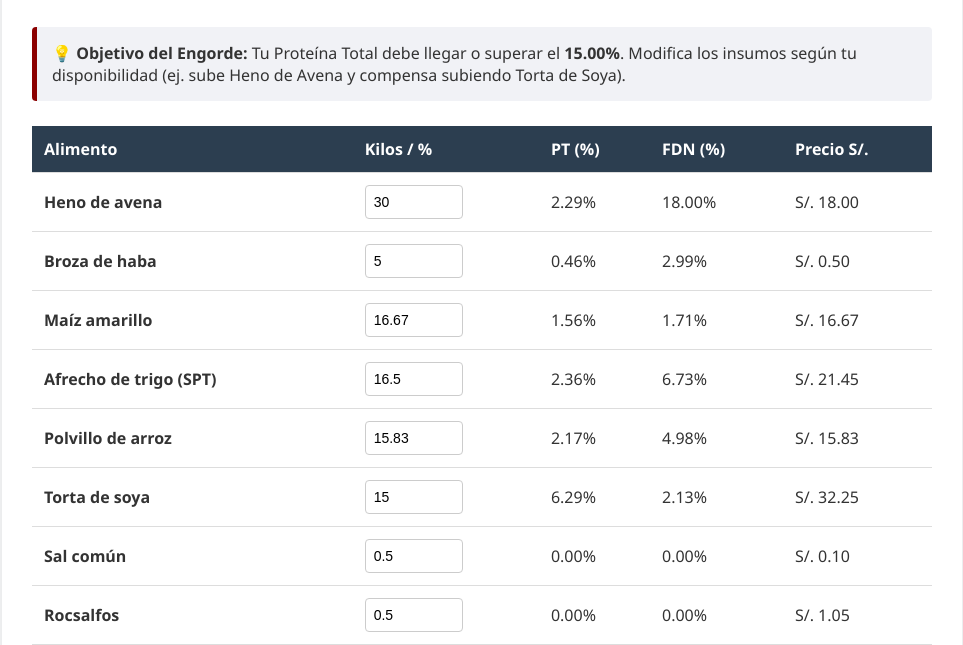
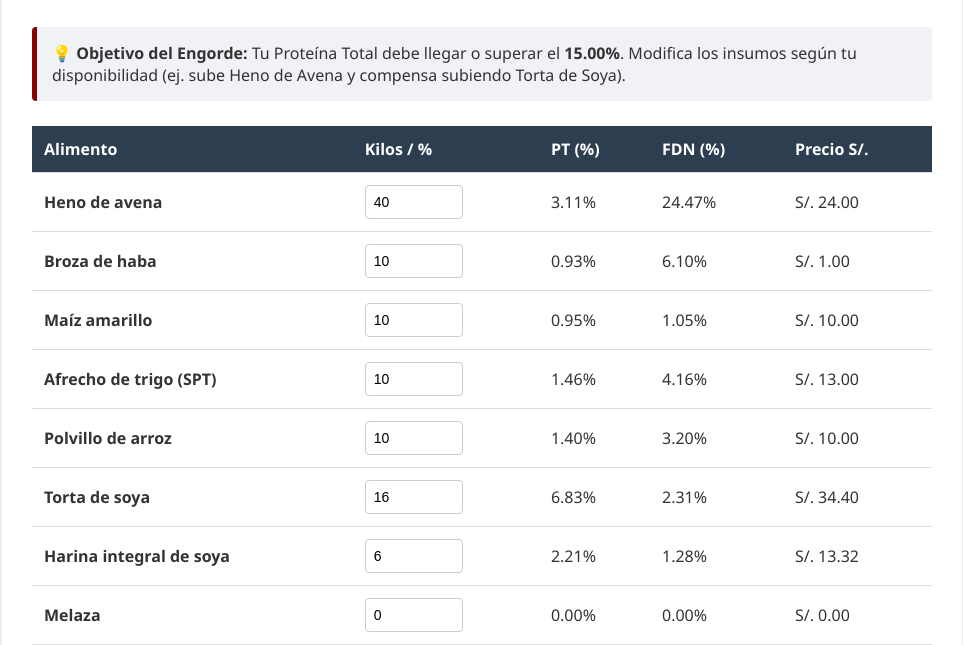
Before and after one commit to miguelchata/feeder-cattle, a plain HTML site: page index.html in a window 1280 px wide. Shown: the part 155-800 px from the top of the page, without its empty margins (158-1121 px from the left). Drawn offline with Linux system fonts and the light colour scheme.

Commit message:
Chagend default inicial values from base nutritional

```diff
--- a/script.js
+++ b/script.js
@@ -1,14 +1,15 @@
 // Base de datos nutricional (valores reales de tu primera imagen)
 const baseNutricional = [
-    { id: "avena", nombre: "Heno de avena", pt: 8.0, fdn: 63.0, precio: 0.60, inicial: 30.00 },
-    { id: "haba", nombre: "Broza de haba", pt: 9.6, fdn: 62.8, precio: 0.10, inicial: 5.00 },
-    { id: "maiz", nombre: "Maíz amarillo", pt: 9.8, fdn: 10.8, precio: 1.00, inicial: 16.67 },
-    { id: "afrecho", nombre: "Afrecho de trigo (SPT)", pt: 15.0, fdn: 42.8, precio: 1.30, inicial: 16.50 },
-    { id: "polvillo", nombre: "Polvillo de arroz", pt: 14.4, fdn: 33.0, precio: 1.00, inicial: 15.83 },
-    { id: "soya", nombre: "Torta de soya", pt: 44.0, fdn: 14.9, precio: 2.15, inicial: 15.00 },
-    { id: "sal", nombre: "Sal común", pt: 0.0, fdn: 0.0, precio: 0.20, inicial: 0.50 },
-    { id: "rocsalfos", nombre: "Rocsalfos", pt: 0.0, fdn: 0.0, precio: 2.10, inicial: 0.50 },
-    { id: "soyaintegral", nombre: "Harina integral de soya", pt: 38.0, fdn: 22.0, precio: 2.22, inicial: 5}
+    { id: "avena", nombre: "Heno de avena", pt: 8.0, fdn: 63.0, precio: 0.60, inicial: 40.0 },
+    { id: "haba", nombre: "Broza de haba", pt: 9.6, fdn: 62.8, precio: 0.10, inicial: 10.0 },
+    { id: "maiz", nombre: "Maíz amarillo", pt: 9.8, fdn: 10.8, precio: 1.00, inicial: 10.0 },
+    { id: "afrecho", nombre: "Afrecho de trigo (SPT)", pt: 15.0, fdn: 42.8, precio: 1.30, inicial: 10.0 },
+    { id: "polvillo", nombre: "Polvillo de arroz", pt: 14.4, fdn: 33.0, precio: 1.00, inicial: 10.0 },
+    { id: "soya", nombre: "Torta de soya", pt: 44.0, fdn: 14.9, precio: 2.15, inicial: 16.0 },
+    { id: "soyaintegral", nombre: "Harina integral de soya", pt: 38.0, fdn: 22.0, precio: 2.22, inicial: 6.0},
+    { id: "melaza", nombre: "Melaza", pt: 5.8, fdn: 1.0, precio: 2.0, inicial: 0},
+    { id: "sal", nombre: "Sal común", pt: 0.0, fdn: 0.0, precio: 0.20, inicial: 0.5 },
+    { id: "rocsalfos", nombre: "Rocsalfos", pt: 0.0, fdn: 0.0, precio: 2.10, inicial: 0.5 },
 ];
 
 const tbody = document.getElementById("tabla-insumos");
@@ -88,12 +89,12 @@ function calcularRacion() {
 
         // Validación visual dinámica de la Salud del Rumen (FDN)
     const statusFDN = document.getElementById("status-fdn");
-    if (aporteFDNTotal < 25.0) {
+    if (aporteFDNTotal < 33.0) {
         statusFDN.innerText = "⚠ Alerta: ¡Riesgo de Acidosis! FDN muy bajo";
         statusFDN.className = "status no-cumple";
-    } else if (aporteFDNTotal > 50.0) {
+    } else if (aporteFDNTotal > 40.0) {
         statusFDN.innerText = "⚠ Alerta: Alimento muy fibroso / Engorde lento";
-        statusFDN.className = "status no-cumple";
+        statusFDN.classNamse = "status no-cumple";
     } else {
         statusFDN.innerText = "✓ Rumen Sano e Ideal";
         statusFDN.className = "status cumple";
```
Also changed, not shown: style-about.css (+5 -4 lines).
